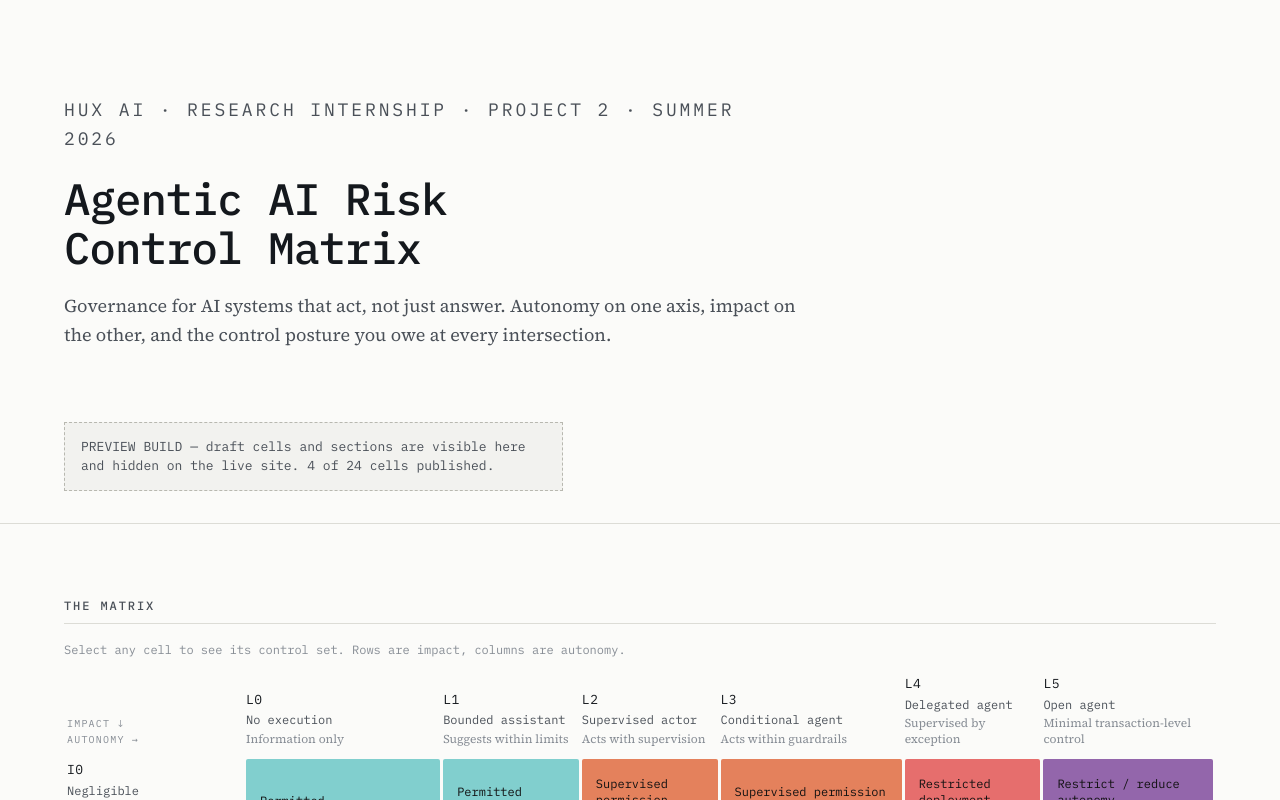
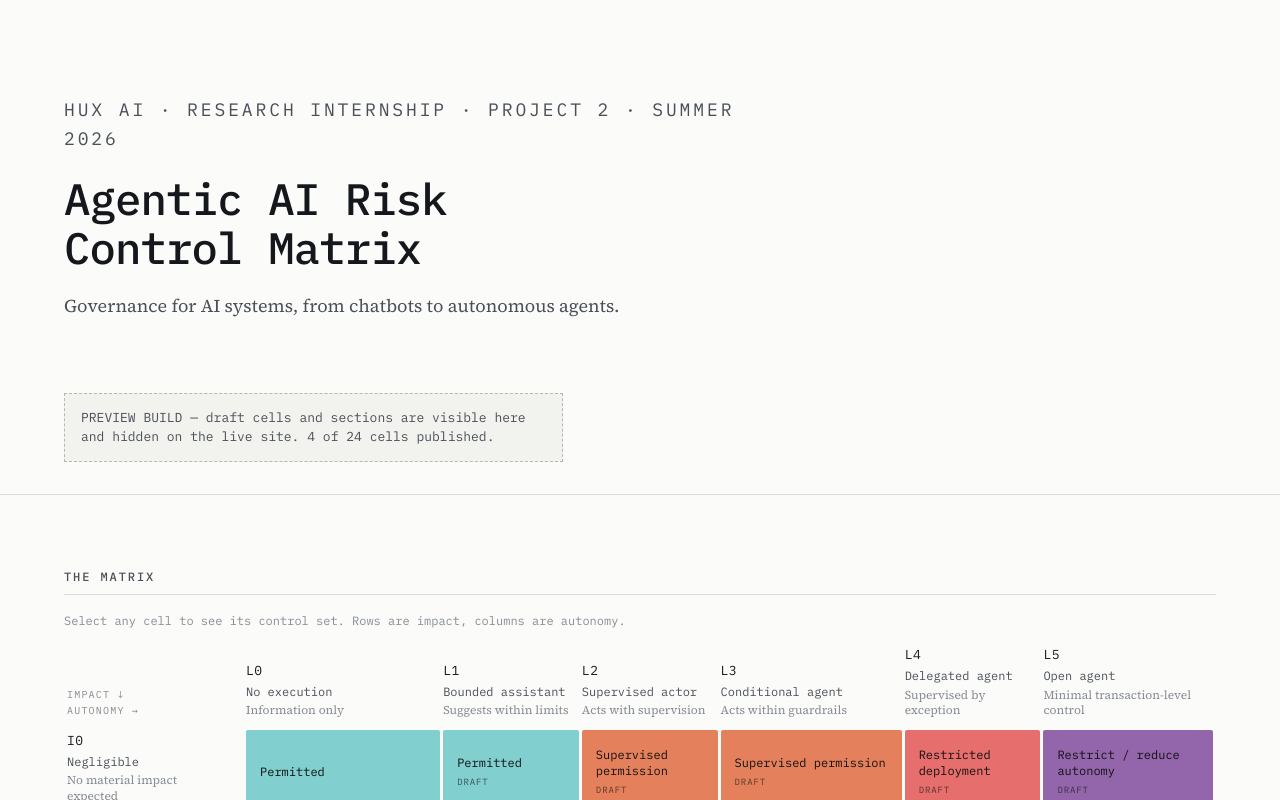
Before and after one commit to HUX-AI/hux-summer-2026-p2-agentic-risk-matrix, a Next.js app: page / in a window 1280 px wide. Shown: the top 800 px of the page. Built offline with nearby package versions, Linux system fonts and the light colour scheme.

Commit message:
intro: reword

```diff
--- a/app/page.js
+++ b/app/page.js
@@ -31,8 +31,7 @@ export default function Page() {
           <p className="eyebrow">HUX AI · Research Internship · Project 2 · Summer 2026</p>
           <h1>Agentic AI Risk Control Matrix</h1>
           <p className="narrow">
-            Governance for AI systems that act, not just answer. Autonomy on one axis, impact on the
-            other, and the control posture you owe at every intersection.
+            Governance for AI systems, from chatbots to autonomous agents.
           </p>
         </div>
       </header>
```
